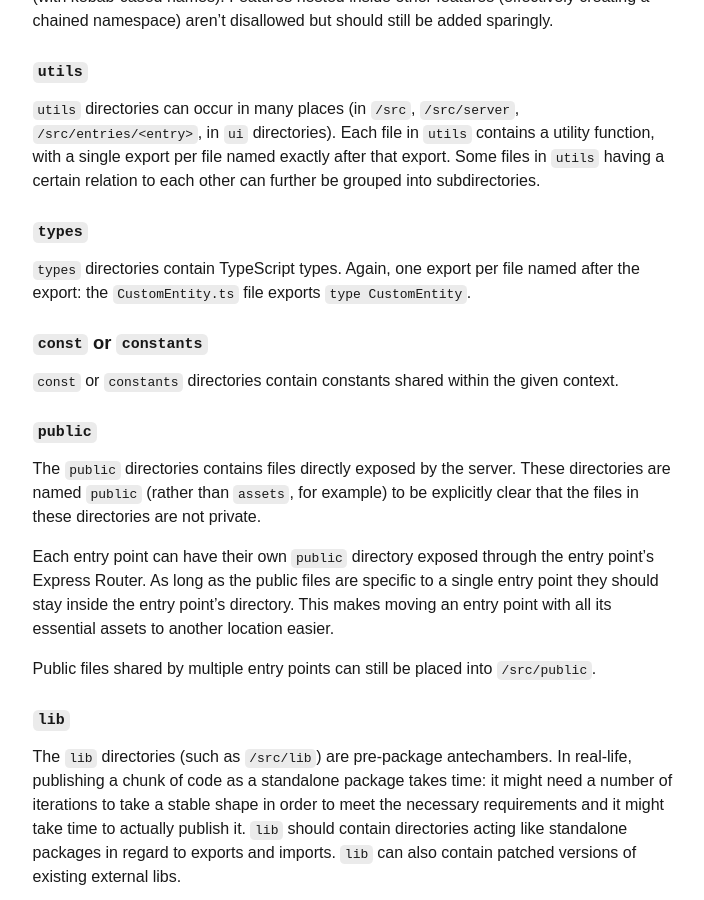
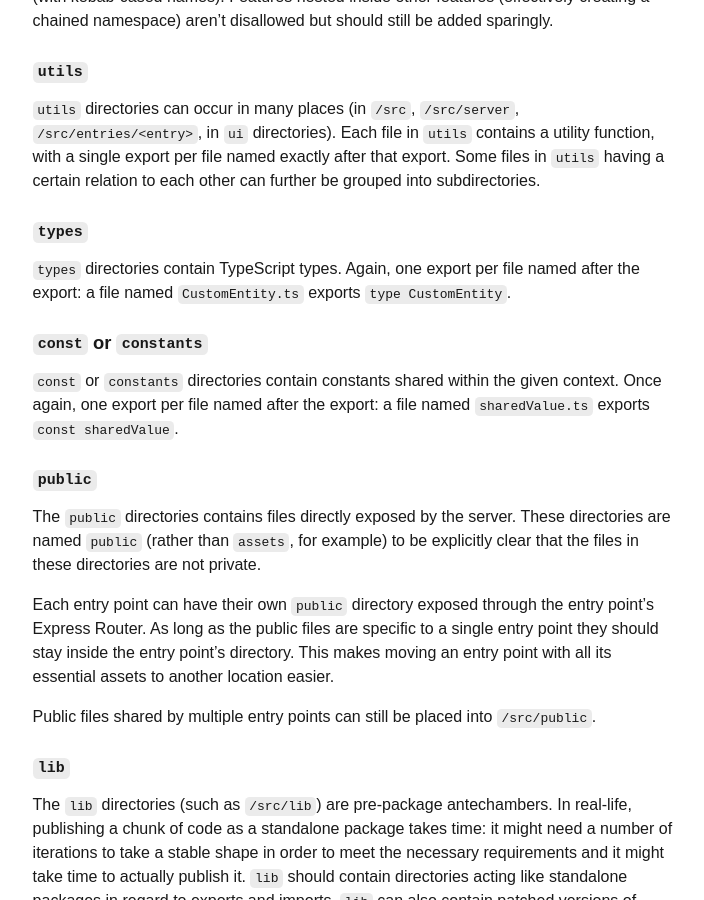
Before and after one commit to axtk/axtk.github.io, a Jekyll site: the page built from x/fractal_nodejs_web_app_design.md, in a window 1280 px wide and 900 px high, scrolled down 2945 px. Shown: the whole window, without its empty margins (285-989 px from the left). Built offline with Jekyll 4.4.1, drawn with Linux system fonts in a browser that asks for light colours; our own code applies the rules of GitHub Pages for plain Markdown files.

Commit message:
update web app design post

```diff
--- a/x/fractal_nodejs_web_app_design.md
+++ b/x/fractal_nodejs_web_app_design.md
@@ -104,11 +104,11 @@ Some UI component directories can in turn be grouped into feature directories in
 
 ### `types`
 
-`types` directories contain TypeScript types. Again, one export per file named after the export: the `CustomEntity.ts` file exports `type CustomEntity`.
+`types` directories contain TypeScript types. Again, one export per file named after the export: a file named `CustomEntity.ts` exports `type CustomEntity`.
 
 ### `const` or `constants`
 
-`const` or `constants` directories contain constants shared within the given context.
+`const` or `constants` directories contain constants shared within the given context. Once again, one export per file named after the export: a file named `sharedValue.ts` exports `const sharedValue`.
 
 ### `public`
 
```
